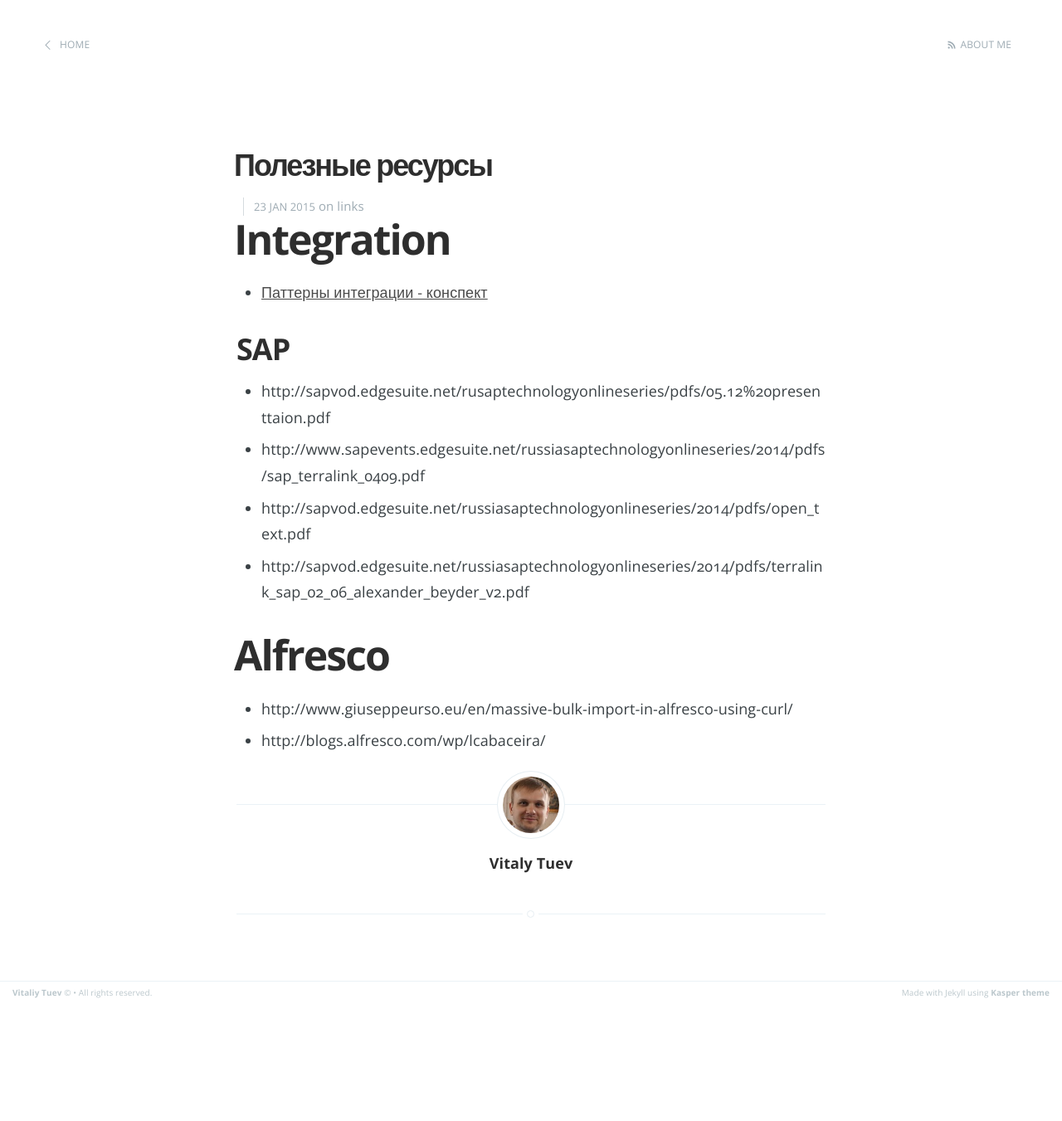
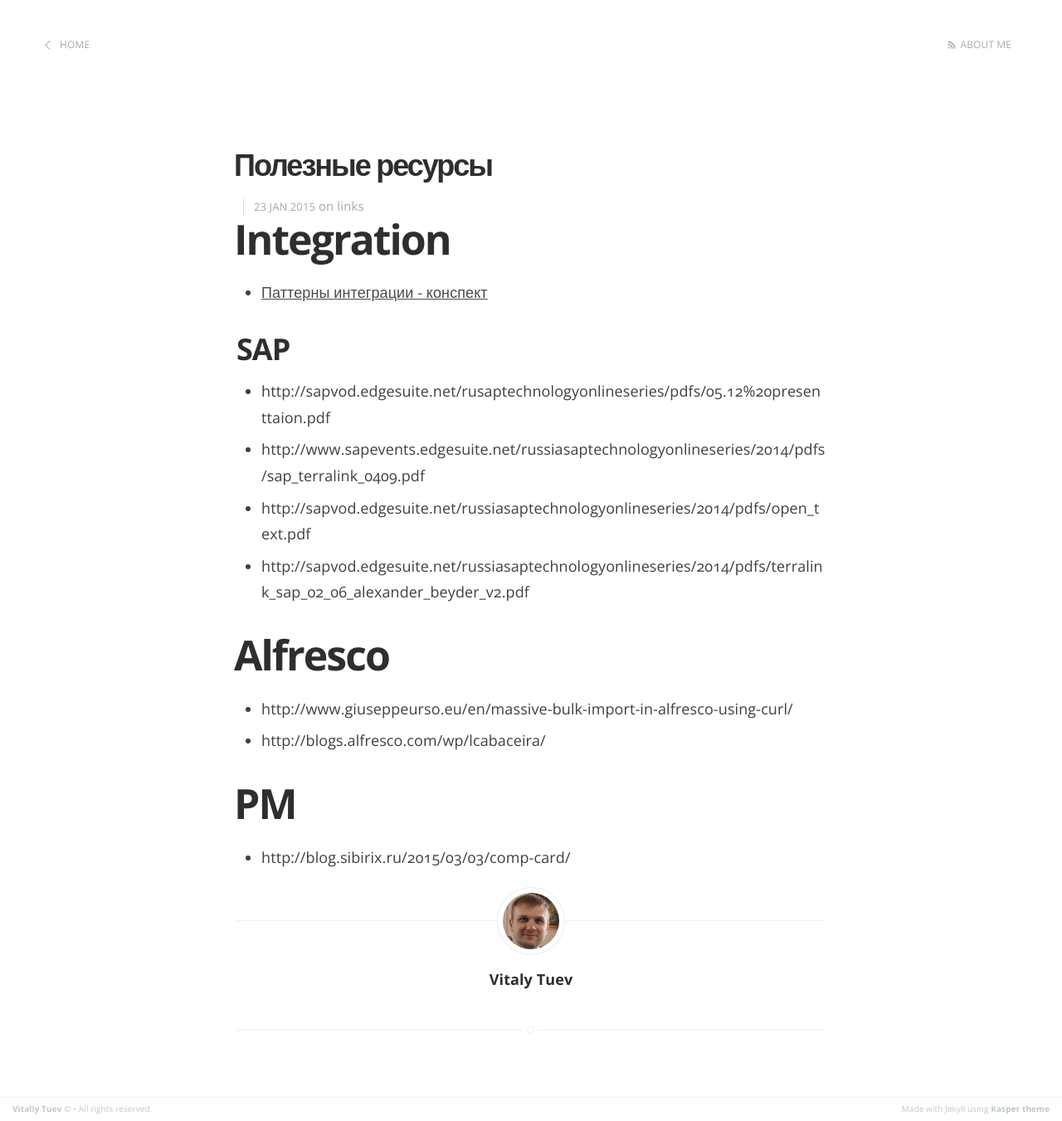
Before and after one commit to vetal232/vetal232.github.io, a Jekyll site: the page built from _posts/2015-02-08-links.markdown, in a window 1280 px wide. Shown: the whole page at 83% size. Built offline with Jekyll 4.4.1, drawn with Linux system fonts in a browser that asks for light colours; before the commit the page ends 1210 px from its top, so only the background shows below that.

Commit message:
Update 2015-02-08-links.markdown

```diff
--- a/_posts/2015-02-08-links.markdown
+++ b/_posts/2015-02-08-links.markdown
@@ -21,3 +21,7 @@ published: true
 
 - http://www.giuseppeurso.eu/en/massive-bulk-import-in-alfresco-using-curl/
 - http://blogs.alfresco.com/wp/lcabaceira/
+
+
+#PM
+- http://blog.sibirix.ru/2015/03/03/comp-card/
```
